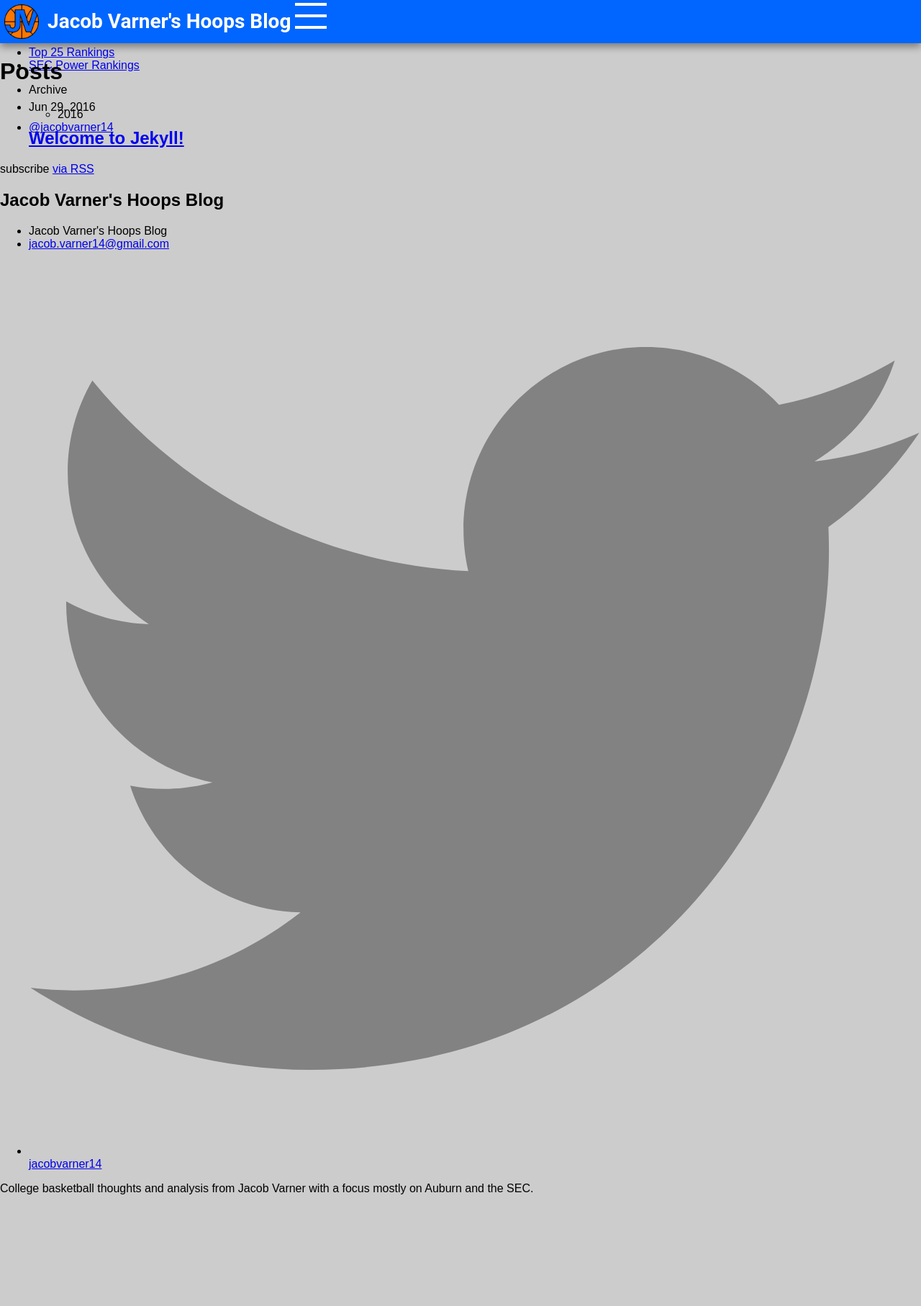
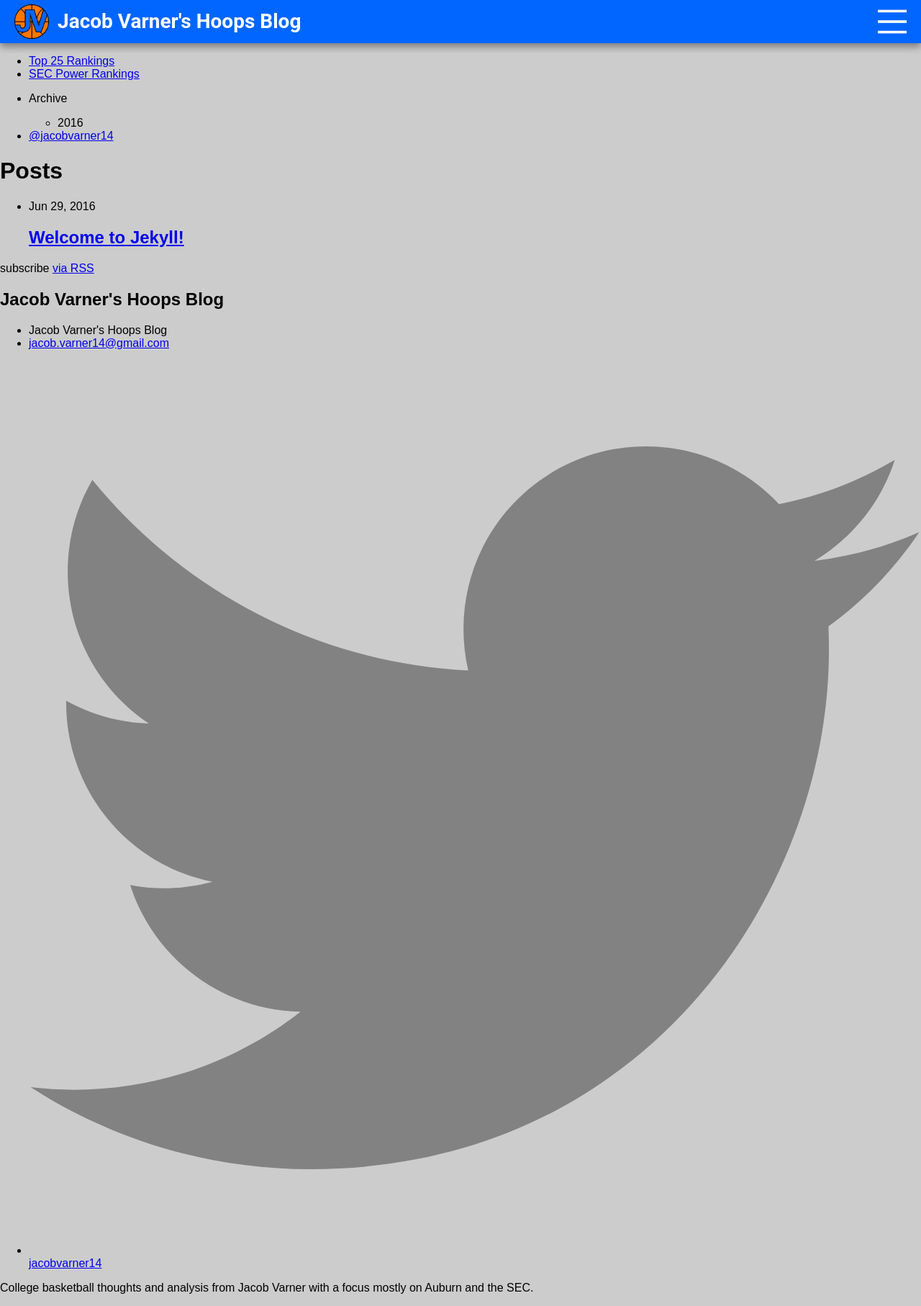
Before and after one commit to jacobvarner/hoops-blog, a Jekyll site: the page built from index.html, in a window 1280 px wide. Shown: the whole page at 72% size. Built offline with Jekyll 4.4.1, drawn with Linux system fonts in a browser that asks for light colours; before the commit the page ends 1676 px from its top, so only the background shows below that.

Commit message:
Added toggle functionality to the menu icon.

```diff
--- a/_includes/head.html
+++ b/_includes/head.html
@@ -8,6 +8,7 @@
 
   <link rel="stylesheet" href="{{ "/css/normalize.css" | prepend: site.baseurl }}">
   <link rel="stylesheet" href="{{ "/css/main.css" | prepend: site.baseurl }}">
+  <script src="js/sidebar.js"></script>
   <link rel="canonical" href="{{ page.url | replace:'index.html','' | prepend: site.baseurl | prepend: site.url }}">
   <link rel="alternate" type="application/rss+xml" title="{{ site.title }}" href="{{ "/feed.xml" | prepend: site.baseurl | prepend: site.url }}">
 </head>
--- a/_includes/header.html
+++ b/_includes/header.html
@@ -5,10 +5,12 @@
       <h1>{{ site.title }}</h1>
     </a>
     <nav class="site-nav">
-      <a href="#" class="menu-icon">
-        <img id="menu-icon" class="closed" src="{{ site.baseurl }}/assets/images/menu_open.png" alt="Open menu icon" />
+      <a id="menu" onClick="toggleMenu()">
+        <img id="menu-icon"  class="closed" src="{{ site.baseurl }}/assets/images/menu_open.png" alt="Open menu icon" />
       </a>
-      <div class="sidebar">
+    </nav>
+  </div>
+  <div id="sidebar">
     <ul>
       <li><a href="#">Top 25 Rankings</a></li>
       <li><a href="#">SEC Power Rankings</a></li>
@@ -21,6 +23,4 @@
       <li><a href="#">@jacobvarner14</a></li>
     </ul>
   </div>
-    </nav>
-  </div>
 </header>
--- a/css/main.sass
+++ b/css/main.sass
@@ -27,7 +27,7 @@ header
         float: left
         height: 48px
         width: 48px
-        margin: 6px
+        margin: 6px 6px 6px 20px
         line-height: 48px
 
       h1
@@ -38,3 +38,10 @@ header
         font-size: 28px
         line-height: 48px
         margin: 6px
+
+    #menu
+      img
+        float: right
+        width: 40px
+        height: 40px
+        margin: 10px 20px
--- a/js/sidebar.js
+++ b/js/sidebar.js
@@ -0,0 +1,15 @@
+function toggleMenu() {
+  var menuStatus = document.getElementById("menu-icon").className;
+
+  if (menuStatus === "closed") {
+    console.log("Open!");
+    document.getElementById("sidebar").style.display = "block";
+    document.getElementById("menu-icon").src = "/assets/images/menu_close.png";
+    document.getElementById("menu-icon").className = "open";
+  } else {
+    console.log("Close!");
+    document.getElementById("sidebar").style.display = "none";
+    document.getElementById("menu-icon").src = "/assets/images/menu_open.png";
+    document.getElementById("menu-icon").className = "closed";
+  }
+}
```
Also changed, not shown: assets/images/menu_close.png. Lines whose indentation alone changed are shown as unchanged.
